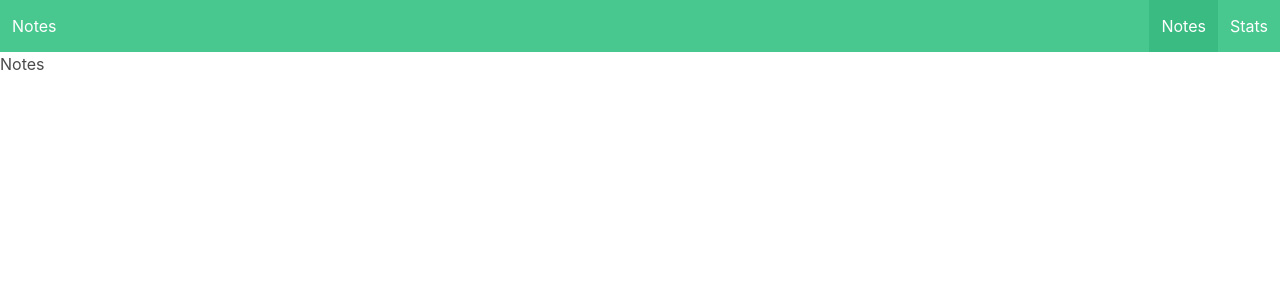
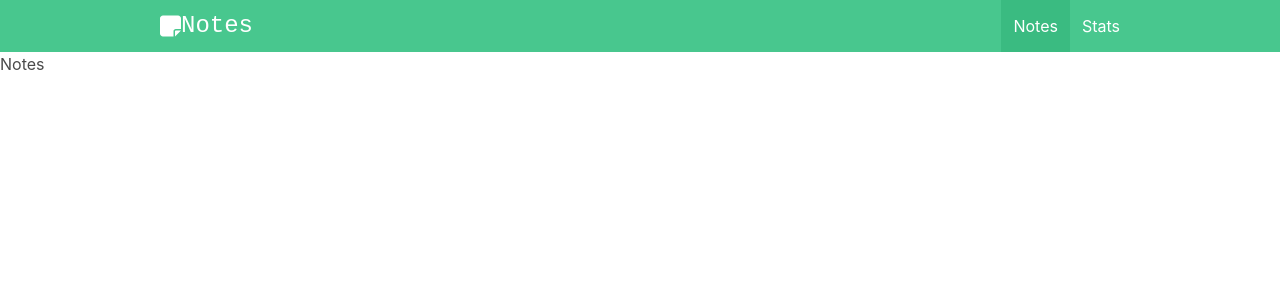
Before and after one commit to GabrielChagas14/notes, a Vue app: page / in a window 1280 px wide. Shown: the top 300 px of the page. Built offline with nearby package versions, Linux system fonts and the light colour scheme; the HTML template or start-up script is replaced by a standard one.

Commit message:
added fontawesome

```diff
--- a/package.json
+++ b/package.json
@@ -8,6 +8,11 @@
     "preview": "vite preview"
   },
   "dependencies": {
+    "@fortawesome/fontawesome-svg-core": "^6.2.1",
+    "@fortawesome/free-brands-svg-icons": "^6.2.1",
+    "@fortawesome/free-regular-svg-icons": "^6.2.1",
+    "@fortawesome/free-solid-svg-icons": "^6.2.1",
+    "@fortawesome/vue-fontawesome": "^3.0.2",
     "bulma": "^0.9.4",
     "vue": "^3.2.45",
     "vue-router": "^4.1.6"
--- a/src/components/layout/NavBar.vue
+++ b/src/components/layout/NavBar.vue
@@ -1,13 +1,29 @@
+<script setup>
+/*
+  imports
+*/
+import { ref } from "vue";
+
+/*
+  navbar mobile
+*/
+
+const showMobileNav = ref(false);
+</script>
 <template>
   <nav class="navbar is-success" role="navigation" aria-label="main navigation">
+    <div class="container is-max-desktop">
       <div class="navbar-brand">
-      <div class="navbar-item" href="https://bulma.io">
+        <div class="navbar-item is-size-4 is-family-monospace">
+          <font-awesome-icon icon="note-sticky" />
           Notes
         </div>
 
         <a
+          @click.prevent="(showMobileNav = !showMobileNav)"
           role="button"
           class="navbar-burger"
+          :class="{ 'is-active': showMobileNav }"
           aria-label="menu"
           aria-expanded="false"
           data-target="navbarBasicExample"
@@ -18,7 +34,11 @@
         </a>
       </div>
 
-    <div id="navbarBasicExample" class="navbar-menu">
+      <div
+        id="navbarBasicExample"
+        class="navbar-menu"
+        :class="{ 'is-active': showMobileNav }"
+      >
         <div class="navbar-end">
           <RouterLink to="/" class="navbar-item" active-class="is-active">
             Notes
@@ -28,5 +48,18 @@
           </RouterLink>
         </div>
       </div>
+    </div>
   </nav>
 </template>
+<style>
+.navbar{
+  user-select: none;
+}
+@media (max-width:1023px) {
+  .navbar-menu{
+    position: absolute;
+    left: 0;
+    width: 100%;
+  }
+}
+</style>
--- a/src/main.js
+++ b/src/main.js
@@ -2,8 +2,12 @@ import { createApp } from 'vue'
 import App from './App.vue'
 import router from '@/router'
 
+import { library } from '@fortawesome/fontawesome-svg-core'
+import { faNoteSticky } from '@fortawesome/free-solid-svg-icons'
+import { FontAwesomeIcon } from '@fortawesome/vue-fontawesome'
 
-
+library.add(faNoteSticky)
 createApp(App)
+    .component("font-awesome-icon", FontAwesomeIcon)
     .use(router)
     .mount('#app')
```
Also changed, not shown: 1 other file (tests, documents, lock files or other folders). Lines whose indentation alone changed are shown as unchanged.
